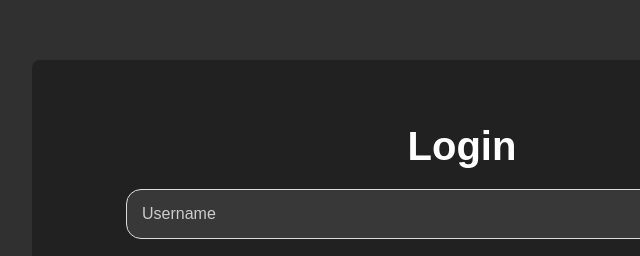
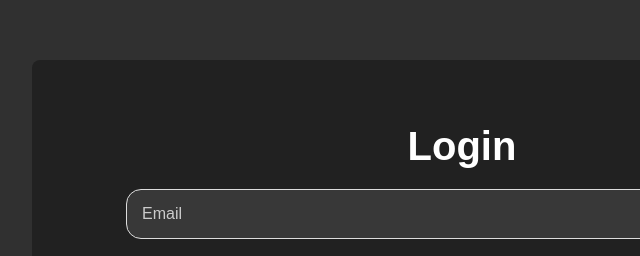
Before and after one commit to mohit1465/Learner.github.io, a plain HTML site: page learner/authentication/login.html in a window 1280 px wide. Shown: the part 140-396 px from the top of the page, 178-818 px from the left. Drawn offline with Linux system fonts and the light colour scheme.

Commit message:
Update login.html

```diff
--- a/learner/authentication/login.html
+++ b/learner/authentication/login.html
@@ -10,7 +10,7 @@
     <div id="login">
         <h2>Login</h2>
         <form id="loginForm">
-            <input type="text" id="loginUsername" placeholder="Username" required>
+            <input type="email" id="loginEmail" placeholder="Email" required>
             <input type="password" id="loginPassword" placeholder="Password" required>
             <button type="submit">Login</button>
         </form>
```
